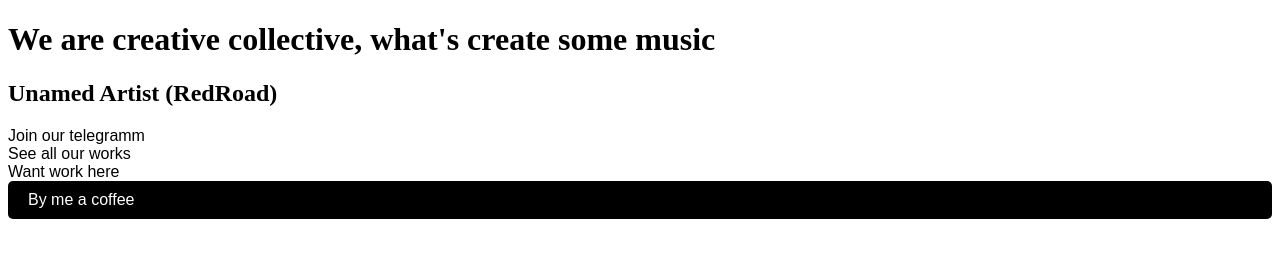
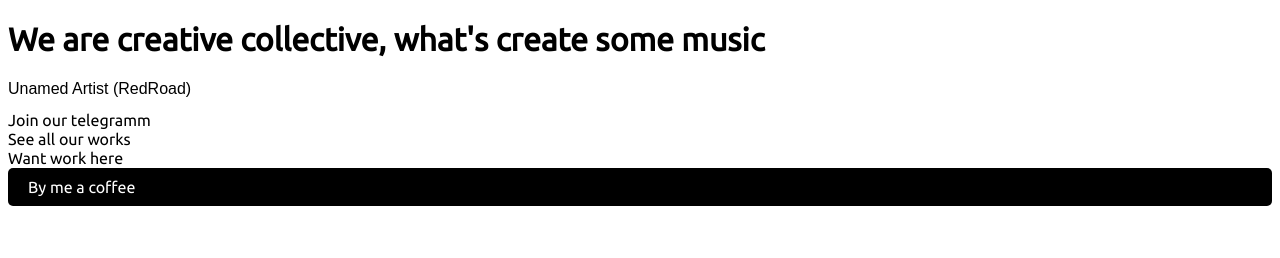
Before and after one commit to L0w1y/NazarPage, a plain HTML site: page index.html in a window 1280 px wide. Drawn offline with Linux system fonts and the light colour scheme.

Commit message:
Third initial commit

```diff
--- a/style.css
+++ b/style.css
@@ -1,5 +1,17 @@
+@import url('https://fonts.googleapis.com/css2?family=Ubuntu:ital,wght@0,400;1,700&display=swap');
+
 a {
-    font-family: 'JetBrains-Mono', sans-serif
+    font-family: 'Ubuntu', sans-serif;
+}
+
+h1 {
+    font-family: 'Ubuntu', sans-serif;
+    font-weight: 800;
+}
+
+h2 {
+    font: 1em sans-serif;ont-family: 'Ubuntu', sans-serif;
+    font-weight: 350;
 }
 
 div.Socials a {
```
